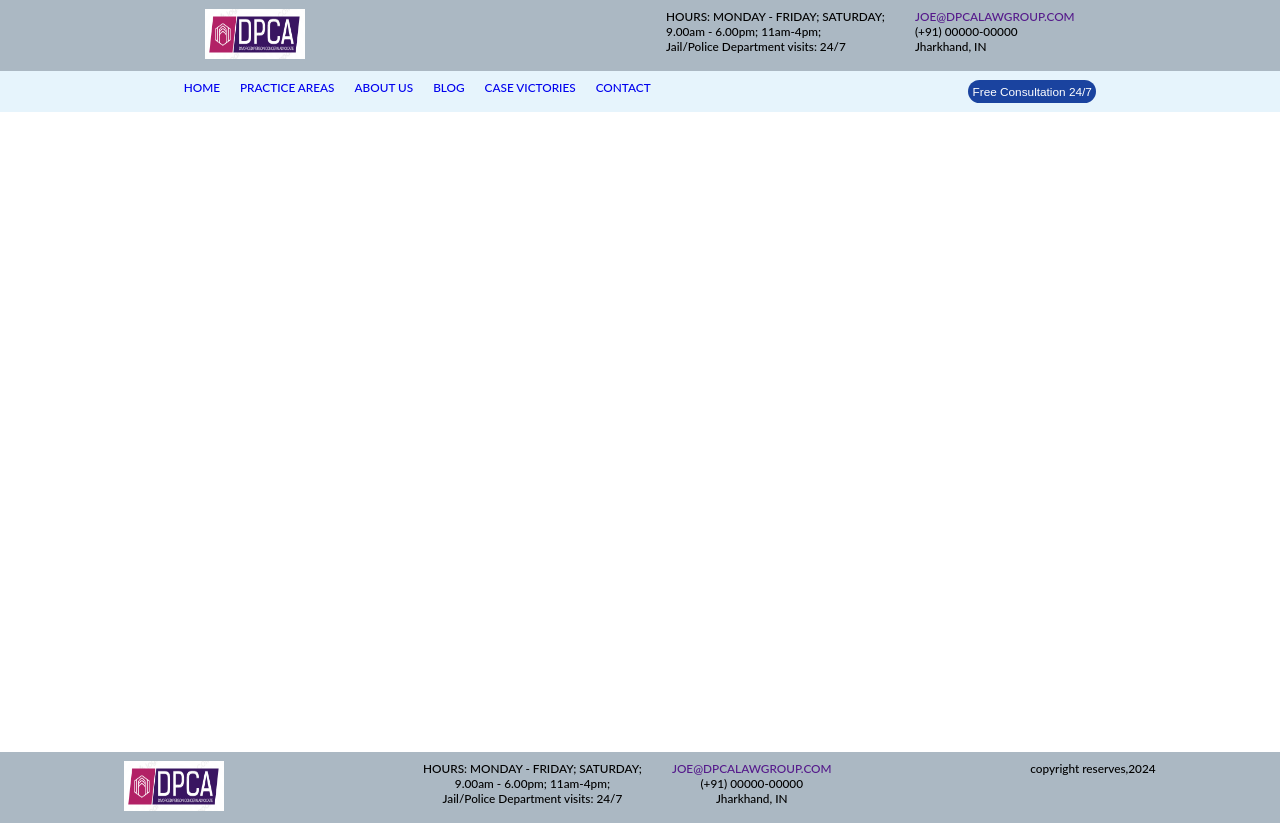
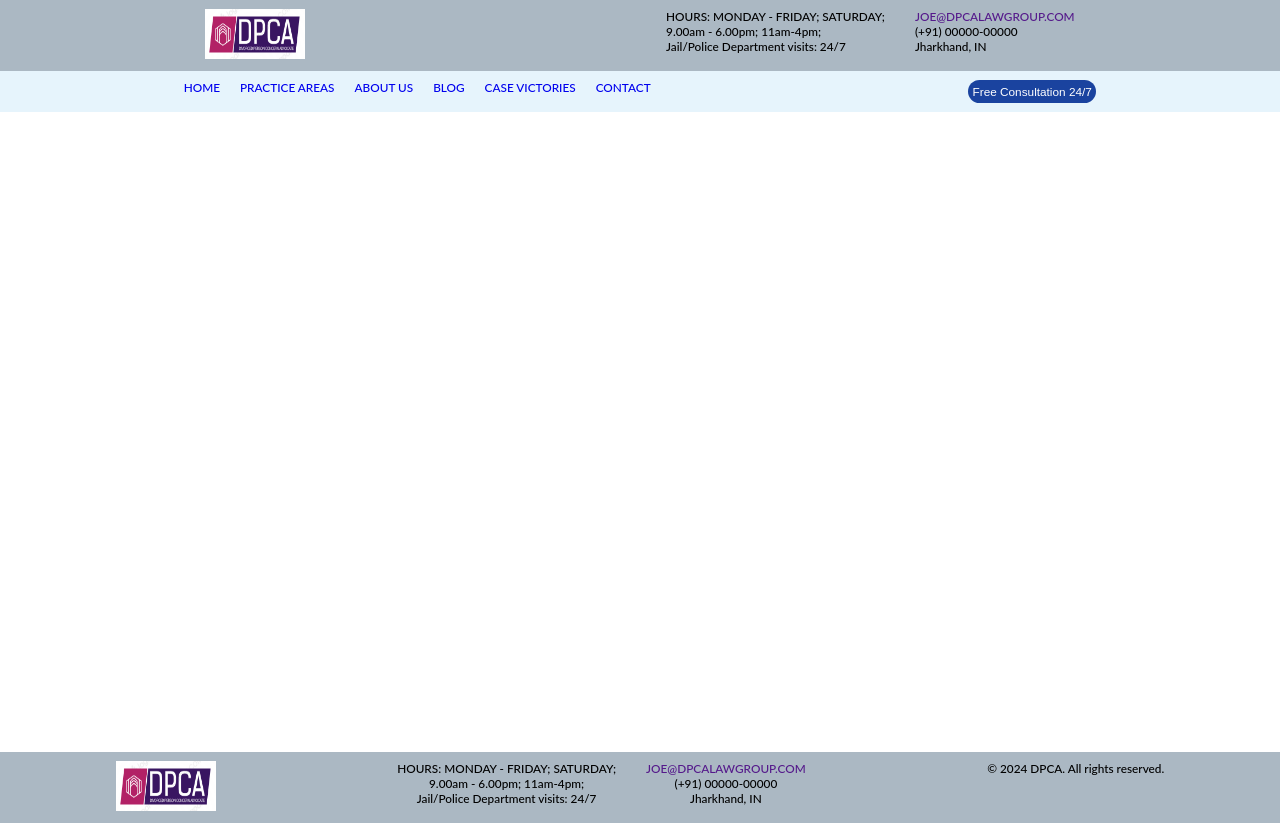
Before and after one commit to chandanone/dpca-demo, a React (Vite) app: page / in a window 1280 px wide. Built offline with nearby package versions, Linux system fonts and the light colour scheme.

Commit message:
dynamic year footer

```diff
--- a/src/App.jsx
+++ b/src/App.jsx
@@ -2,6 +2,7 @@ import './App.css'
 
 function App() {
 
+  const currentYear = new Date().getFullYear();
 
   return (
     <>
@@ -66,8 +67,8 @@ function App() {
             <div>(+91) 00000-00000</div>
             <div>Jharkhand, IN</div>
         </div>
-        </div>
-        copyright reserves,2024
+      </div>
+        <div><p>&copy; {currentYear} DPCA. All rights reserved.</p></div>
       </footer>
     </>
   )
```
